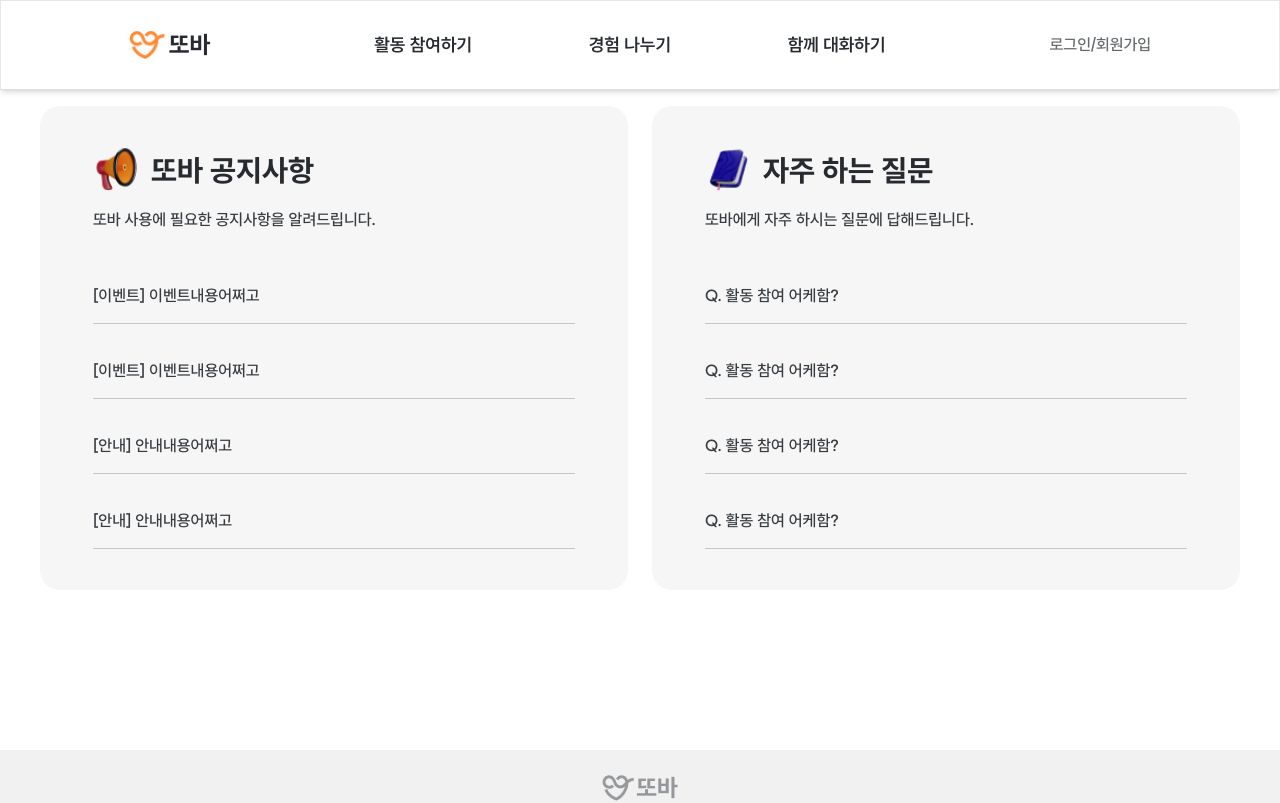
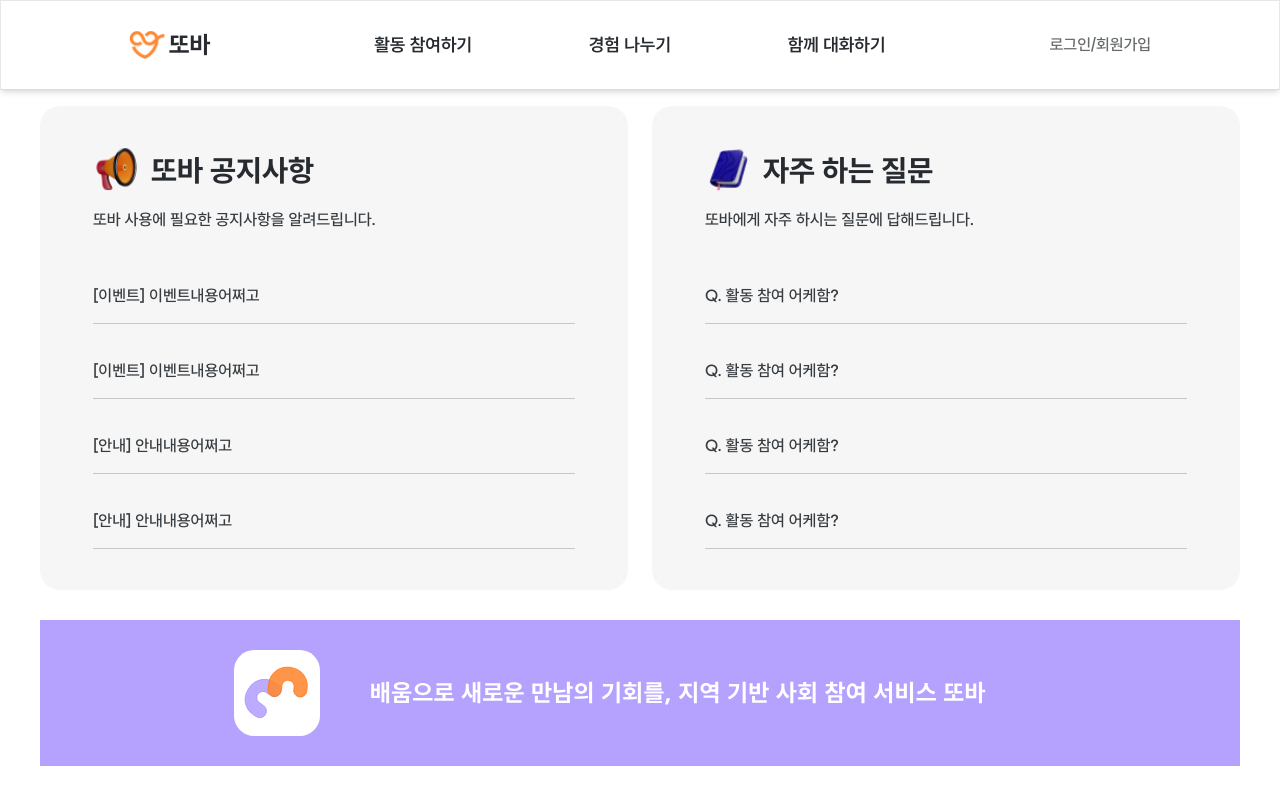
Before and after one commit to Kusitms-29th-Meetup-TeamE/Frontend, a Next.js app: page /seohyun in a window 1280 px wide. Shown: the top 803 px of the page. Built offline with nearby package versions, Linux system fonts and the light colour scheme.

Commit message:
✅ Test: subBanner and notice

```diff
--- a/src/app/seohyun/page.tsx
+++ b/src/app/seohyun/page.tsx
@@ -1,12 +1,22 @@
 import React from 'react';
 
 import Notice from '@/containers/main/Notice';
+import SubBannerSlider from '@/containers/main/SubBannerSlider';
 
 const TestPage = () => {
   return (
     <>
       <div className="flex gap-2 p-2"></div>
       <Notice />
+      <div className="h-[30px]"></div>
+
+      <SubBannerSlider
+        imgs={[
+          '/assets/main/subBanner1.svg',
+          '/assets/main/subBanner1.svg',
+          '/assets/main/subBanner1.svg',
+        ]}
+      />
     </>
   );
 };
--- /dev/null
+++ b/src/containers/main/SubBannerSlider.tsx
@@ -0,0 +1,61 @@
+'use client';
+
+import 'swiper/css';
+import 'swiper/css';
+
+import React, { useState } from 'react';
+
+import Image from 'next/image';
+import 'swiper/css/pagination';
+import { Pagination } from 'swiper/modules';
+import { Swiper, SwiperSlide } from 'swiper/react';
+
+export type SubBannerSliderProps = {
+  imgs: string[];
+};
+
+const SubBannerSlider = (props: SubBannerSliderProps) => {
+  const { imgs } = props;
+  const [currentCard, setCurrentCard] = useState<number>(0);
+
+  return (
+    <div className="relative w-[1200px] mx-auto h-[146px] flex justify-center overflow-hidden ">
+      <Swiper
+        slidesPerView={'auto'}
+        loop={true}
+        centeredSlides={true}
+        initialSlide={currentCard}
+        onSlideChange={(swiper) => {
+          setCurrentCard(swiper.snapIndex);
+        }}
+        modules={[Pagination]}
+        pagination={{
+          clickable: true,
+          el: '.swiper-pagination',
+          type: 'bullets',
+          bulletClass: 'bg-gray-200 rounded-full',
+          bulletActiveClass: 'bg-white',
+        }}
+        className="h-full"
+        style={{
+          position: 'absolute',
+          width: '100%',
+          height: '100%',
+        }}
+      >
+        {imgs?.map((item, index) => {
+          return (
+            <SwiperSlide key={index} className={'item-centered'}>
+              <Image src={item} fill alt="sub-banner" />
+            </SwiperSlide>
+          );
+        })}
+      </Swiper>
+      <div className="absolute bottom-[22px] flex flex-col justify-end items-center w-full h-full">
+        <div className="swiper-pagination w-[36px] h-[4px]rounded-full"></div>
+      </div>
+    </div>
+  );
+};
+
+export default SubBannerSlider;
```
